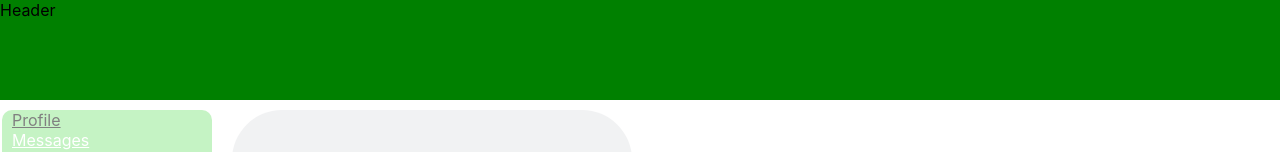
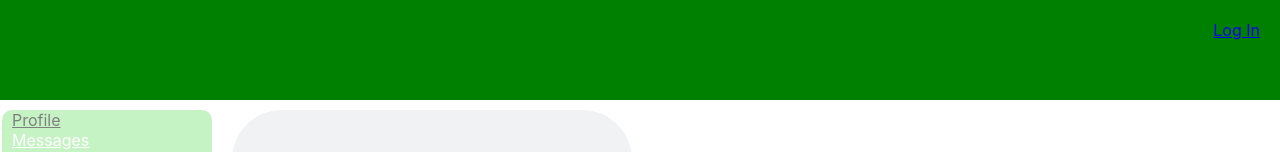
Before and after one commit to Beregovich/REACT-Way-of-the-Samurai, a React (Create React App) app: page /profile/1 in a window 1280 px wide. Shown: the top 152 px of the page. Built offline with nearby package versions, Linux system fonts and the light colour scheme; no server answers.

Commit message:
busido-61 LogIn, auth

```diff
--- a/src/App.js
+++ b/src/App.js
@@ -1,6 +1,6 @@
 import React from 'react';
 import './App.css';
-import Header from './components/Header/Header';
+import HeaderContainer from './components/Header/HeaderContainer';
 import NavBar from './components/NavBar/NavBar';
 import DialogsContainer from './components/Dialogs/DialogsContainer';
 import UsersContainer from './components/Users/UsersContainer'
@@ -14,7 +14,7 @@ function App() {
   return (
     <BrowserRouter>
       <div className="app-wrapper">
-        <Header />
+        <HeaderContainer />
         <NavBar />
         <div className='app-wrapper-content'>
           <Routes>
--- a/src/components/Header/Header.jsx
+++ b/src/components/Header/Header.jsx
@@ -1,10 +1,14 @@
 import React from 'react';
+import { NavLink } from 'react-router-dom';
 import classes from './Header.module.css';
 
-const Header = () => {
+const Header = (props) => {
+    debugger
     return (
         <header className={classes.header}>
-            Header
+            <div className={classes.loginBlock}>
+                {!props.isAuth ? <NavLink to={'/login'}>Log In</NavLink> : 'LogOut'}
+            </div>
         </header>
     )
 }
--- a/src/components/Header/Header.module.css
+++ b/src/components/Header/Header.module.css
@@ -3,3 +3,7 @@
   background-color: green;
   height: 100px;
 }
+.loginBlock {
+  float: right;
+  margin: 20px;
+}
--- /dev/null
+++ b/src/components/Header/HeaderContainer.jsx
@@ -0,0 +1,32 @@
+import React, { useEffect } from 'react';
+import Header from './Header'
+import * as axios from 'axios';
+import { setAuthUserData } from '../../redux/auth-reducer'
+import { connect } from 'react-redux'
+
+
+const HeaderContainer = (props) => {
+    useEffect(() => {
+        axios.get(`https://social-network.samuraijs.com/api/1.0/auth/me`, {
+            withCredentials: true,
+        }).then(response => {
+            debugger
+            if (response.resultCode === 0) {
+                debugger
+                props.setAuthUserData(response.data.data)
+            }
+        })
+    }
+    )
+    return (
+        <Header {...props} />
+    )
+}
+const mapStateToProps = (state) => {
+    return ({
+        isAuth: state.auth.data.isAuth,
+        login: state.auth.data.login,
+
+    })
+}
+export default connect(mapStateToProps, { setAuthUserData })(HeaderContainer);
--- a/src/components/Profile/ProfileContainer.jsx
+++ b/src/components/Profile/ProfileContainer.jsx
@@ -1,5 +1,4 @@
 import React, { useEffect } from 'react'
-import classes from './Content.module.css';
 import Profile from './Profile'
 import * as axios from 'axios';
 import { connect } from 'react-redux';
@@ -10,10 +9,11 @@ import { useParams } from 'react-router-dom'
 let ProfileContainer = (props) => {
     let { userId } = useParams();
     useEffect(() => {
+        if (!userId) { userId = 2 }
         axios.get(`https://social-network.samuraijs.com/api/1.0/profile/${userId}`).then(response => {
             props.setUserProfile(response.data)
         })
-    }, [props]
+    }, [props, userId]
     )
     return <Profile {...props} profile={props.profile} />
 }
--- a/src/components/Profile/ProfileInfo/ProfileInfo.jsx
+++ b/src/components/Profile/ProfileInfo/ProfileInfo.jsx
@@ -1,6 +1,7 @@
 import React from 'react';
 import classes from './ProdileInfo.module.css'
 import Preloader from '../../common/Preloader/Preloader'
+import userAvatar from '../../../assets/images/ava.png'
 
 function ProdileInfo(props) {
     if (!props.profile) { return <Preloader /> }
@@ -10,7 +11,7 @@ function ProdileInfo(props) {
                 <img src='https://images.unsplash.com/photo-1504194104404-433180773017?ixlib=rb-1.2.1&ixid=MnwxMjA3fDB8MHxwaG90by1wYWdlfHx8fGVufDB8fHx8&auto=format&fit=crop&w=1170&q=80' />
             </div>
             <div>
-                <span><img src={props.profile.photos.large} /></span><span><h2>{props.profile.fullname}</h2></span>
+                <span><img src={props.profile.photos.large ? props.profile.photos.large : userAvatar} /></span><span><h2>{props.profile.fullName}</h2></span>
             </div>
             <div>
                 {props.profile.aboutMe}
--- /dev/null
+++ b/src/redux/auth-reducer.js
@@ -0,0 +1,29 @@
+const SET_USER_DATA = 'SET_USER_DATA'
+
+let initialState = {
+    messages: [],
+    data: {
+        id: null,
+        email: null,
+        login: null,
+        isFetching: false,
+        isAuth: false
+    }
+};
+
+export const authReducer = (state = initialState, action) => {
+    switch (action.type) {
+        case SET_USER_DATA:
+            debugger
+            return {
+                ...state,
+                ...action.data,
+                isAuth: true
+
+            }
+
+        default: return state
+    }
+}
+
+export const setAuthUserData = (data) => ({ type: SET_USER_DATA, data });
--- a/src/redux/redux-store.js
+++ b/src/redux/redux-store.js
@@ -1,7 +1,8 @@
 import { dialogsReducer } from './dialogs-reducer';
 import { profileReducer } from './profile-reducer';
-import { usersReducer } from './users-reducer'
+import { usersReducer } from './users-reducer';
 import sidebarReducer from './sidebar-reducer';
+import { authReducer } from './auth-reducer'
 import { combineReducers, createStore } from 'redux';
 
 
@@ -9,7 +10,8 @@ let reducers = combineReducers({
     profilePage: profileReducer,
     dialogsPage: dialogsReducer,
     sidebar: sidebarReducer,
-    usersPage: usersReducer
+    usersPage: usersReducer,
+    auth: authReducer
 });
 
 let store = createStore(reducers);
```
